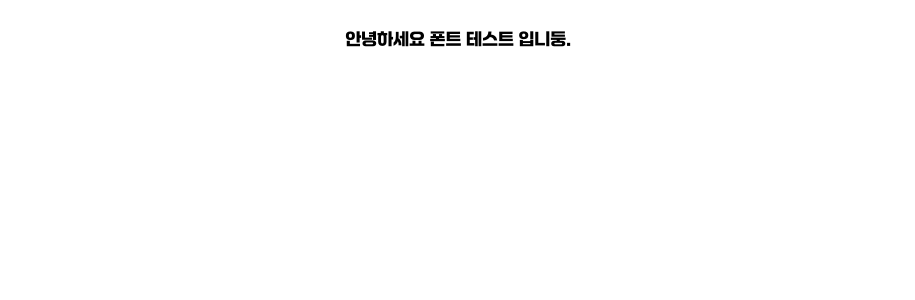
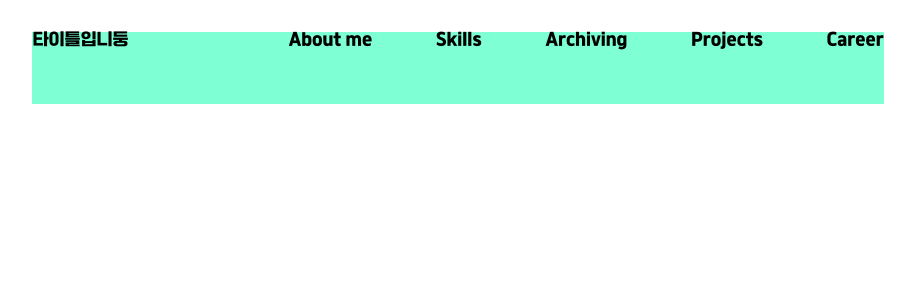
Before and after one commit to kimtaehun-dev/tagDev, a React (Vite) app: page / in a window 1280 px wide. Shown: the top 300 px of the page, without its empty margins (182-1097 px from the left). Built offline with nearby package versions, Linux system fonts and the light colour scheme.

Commit message:
헤더컴포넌트 일부생성

```diff
--- a/src/App.tsx
+++ b/src/App.tsx
@@ -1,10 +1,11 @@
 import './App.css'
+import Header from './components/organisms/Header/Header'
 
 function App() {
   return (
-    <div>
-      안녕하세요 폰트 테스트 입니둥.
-    </div>
+    <>
+      <Header/>
+    </>
   )
 }
 
--- /dev/null
+++ b/src/components/atoms/menu/NavigatorMenu.tsx
@@ -0,0 +1,5 @@
+export default function NavigatorMenu(){
+  return(
+    <div></div>
+  )
+}
--- /dev/null
+++ b/src/components/atoms/tittle/HeaderTittle.tsx
@@ -0,0 +1,5 @@
+export default function HeaderTittle(){
+  return(
+    <div>타이틀입니둥</div>
+  )
+}
--- /dev/null
+++ b/src/components/organisms/Header/Header.css
@@ -0,0 +1,21 @@
+header {
+  width: 100%;
+  height: 4.5rem;
+}
+
+.header-contents{
+  background-color: aquamarine;
+  margin: auto;
+  width: 70%;
+  height: 100%;
+  display: flex;
+  flex-direction:row;
+  justify-content: space-between
+}
+
+.header-menu{
+  display: flex;
+  flex-direction:row;
+  gap:4rem;
+  justify-content:flex-end;
+}
--- /dev/null
+++ b/src/components/organisms/Header/Header.tsx
@@ -0,0 +1,18 @@
+import HeaderTittle from '../../atoms/tittle/headerTittle';
+import './Header.css'
+
+export default function Header(){
+  const headerContentsList = ['About me','Skills', 'Archiving','Projects','Career'];
+  return(
+    <header>
+      <div className='header-contents'>
+        <HeaderTittle />
+        <div className='header-menu'>
+          {headerContentsList.map((item, index)=>(
+            <div key={index}>{item}</div>
+          ))}
+        </div>
+      </div>
+    </header>
+  )
+}
```
Also changed, not shown: src/components/atoms/menu/NavigatorMenu.css (added), src/components/atoms/tittle/HeaderTittle.css (added).
